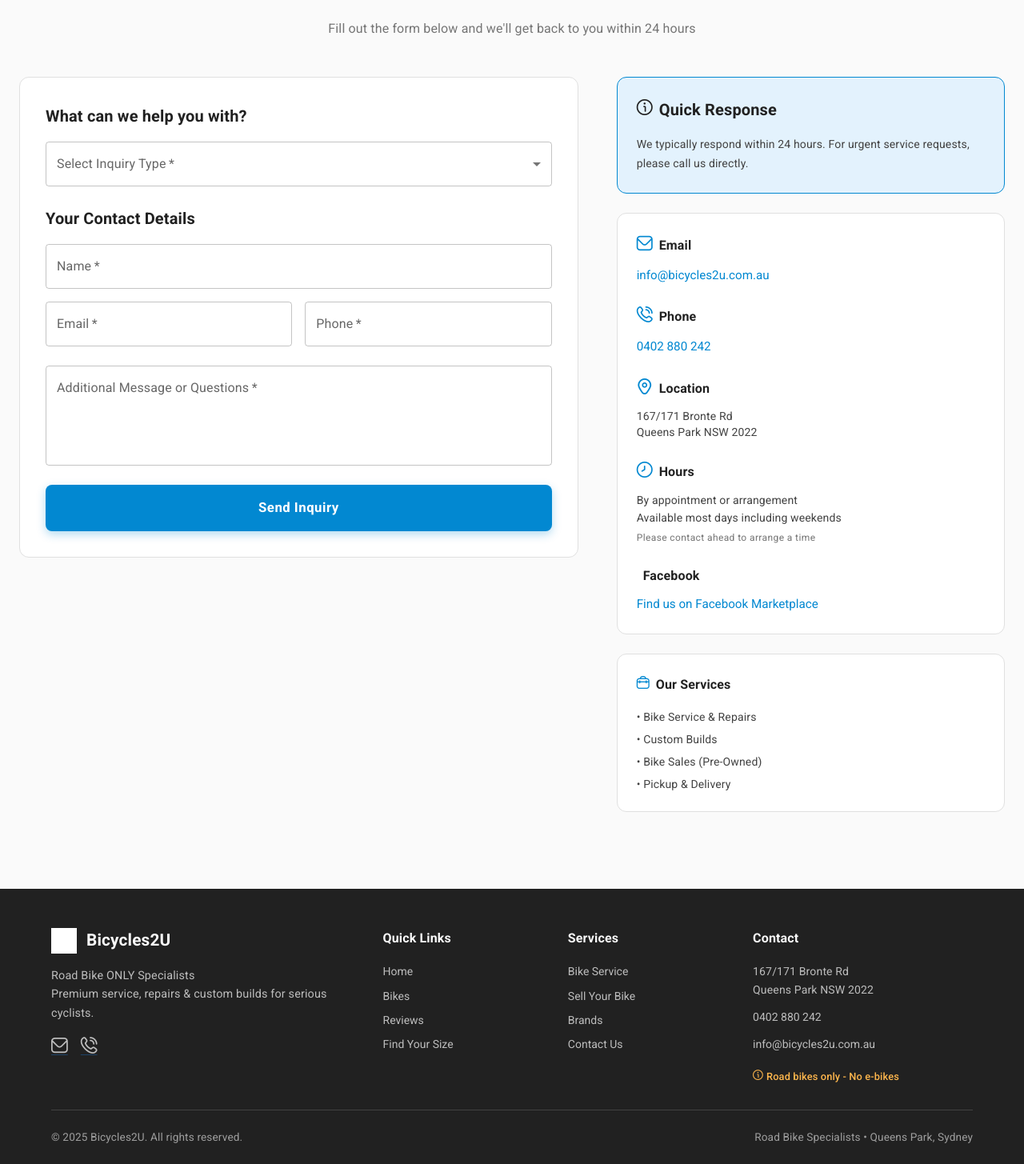
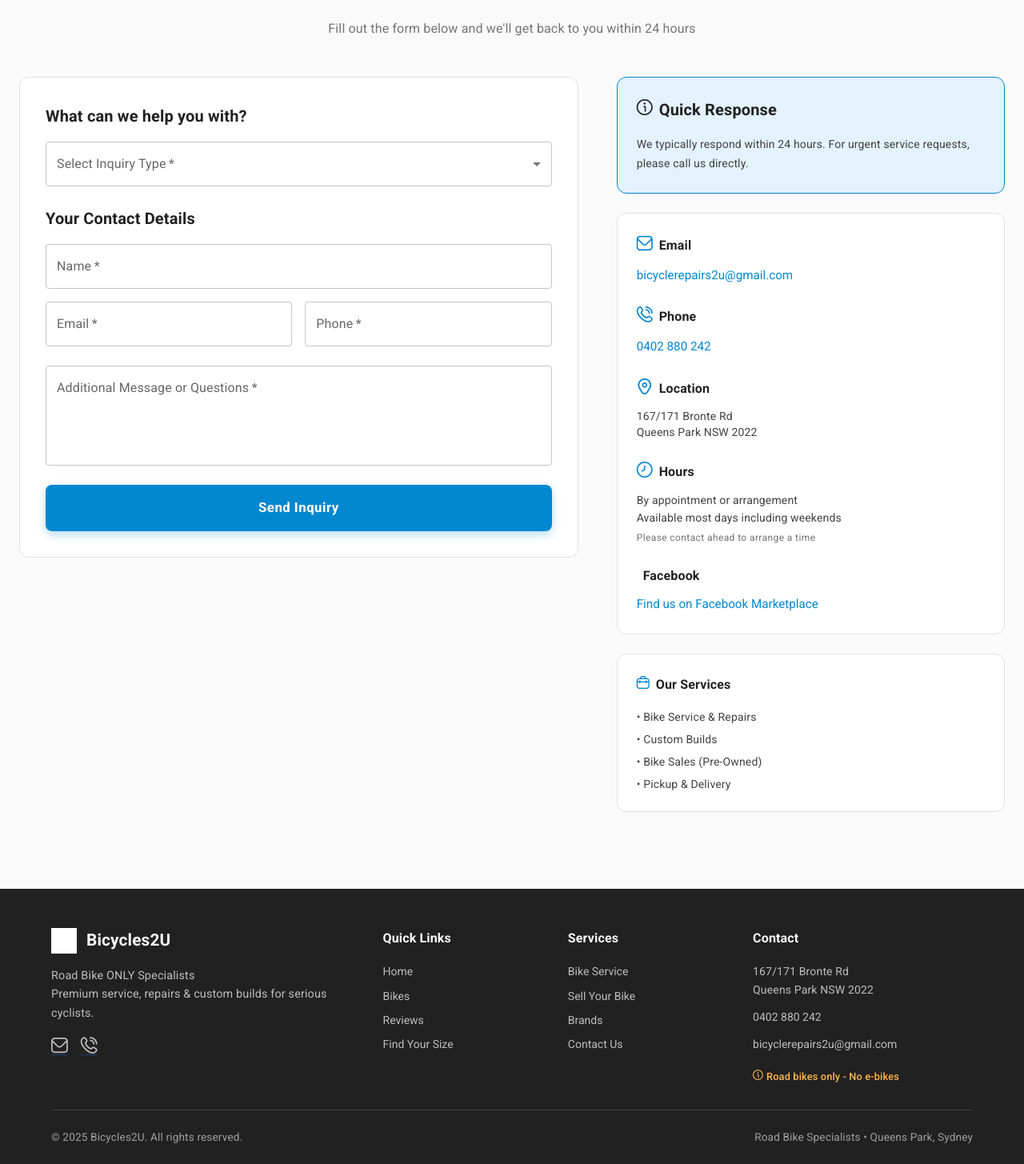
Before and after one commit to bicyclerepairs2u-create/bycicles2u-website, a Next.js app: page / in a window 1280 px wide. Shown: the part 5173-6628 px from the top of the page at 80% size. Built offline with nearby package versions, Linux system fonts and the light colour scheme; some icons are missing.

Commit message:
fix: email correction

```diff
--- a/components/contact-section.tsx
+++ b/components/contact-section.tsx
@@ -65,7 +65,7 @@ ${formData.message}
     `.trim()
 
     // Open mailto link
-    const mailtoLink = `mailto:info@bicycles2u.com.au?subject=${encodeURIComponent(
+    const mailtoLink = `mailto:bicyclerepairs2u@gmail.com?subject=${encodeURIComponent(
       emailSubject
     )}&body=${encodeURIComponent(emailBody)}`
 
@@ -441,7 +441,7 @@ ${formData.message}
                       </Typography>
                     </Box>
                     <Link
-                      href="mailto:info@bicycles2u.com.au"
+                      href="mailto:bicyclerepairs2u@gmail.com"
                       sx={{
                         fontSize: "0.95rem",
                         color: "#0288d1",
@@ -451,7 +451,7 @@ ${formData.message}
                         },
                       }}
                     >
-                      info@bicycles2u.com.au
+                      bicyclerepairs2u@gmail.com
                     </Link>
                   </Box>
 
--- a/components/footer.tsx
+++ b/components/footer.tsx
@@ -67,7 +67,7 @@ export default function Footer() {
             </Typography>
             <Box sx={{ display: "flex", gap: 2, mt: 2 }}>
               <Link
-                href="mailto:info@bicycles2u.com.au"
+                href="mailto:bicyclerepairs2u@gmail.com"
                 sx={{
                   color: "#bdbdbd",
                   "&:hover": { color: "#0288d1" },
@@ -285,7 +285,7 @@ export default function Footer() {
                 0402 880 242
               </Link>
               <Link
-                href="mailto:info@bicycles2u.com.au"
+                href="mailto:bicyclerepairs2u@gmail.com"
                 sx={{
                   color: "#bdbdbd",
                   textDecoration: "none",
@@ -295,7 +295,7 @@ export default function Footer() {
                   },
                 }}
               >
-                info@bicycles2u.com.au
+                bicyclerepairs2u@gmail.com
               </Link>
               <Typography
                 variant="body2"
--- a/components/sell-bike-form.tsx
+++ b/components/sell-bike-form.tsx
@@ -139,7 +139,7 @@ Note: Image attachment included (${image?.name})
 
     // For now, we'll use mailto: which will open the user's email client
     // In production, you would send this to a backend API
-    const mailtoLink = `mailto:info@bicycles2u.com.au?subject=${encodeURIComponent(
+    const mailtoLink = `mailto:bicyclerepairs2u@gmail.com?subject=${encodeURIComponent(
       emailSubject
     )}&body=${encodeURIComponent(emailBody)}`
 
@@ -234,9 +234,6 @@ Note: Image attachment included (${image?.name})
               Submission Guidelines
             </Typography>
             <Stack spacing={1}>
-              <Typography variant="body2" sx={{ color: "#424242" }}>
-                • Minimum asking price: <strong>$1,000</strong>
-              </Typography>
               <Typography variant="body2" sx={{ color: "#424242" }}>
                 • High-quality photo of your bike is <strong>mandatory</strong>
               </Typography>
@@ -523,8 +520,8 @@ Note: Image attachment included (${image?.name})
           <Box sx={{ mt: 4, textAlign: "center" }}>
             <Typography variant="body2" sx={{ color: "#757575", mb: 1 }}>
               Questions? Contact us at{" "}
-              <Link href="mailto:info@bicycles2u.com.au" sx={{ color: "#0288d1" }}>
-                info@bicycles2u.com.au
+              <Link href="mailto:bicyclerepairs2u@gmail.com" sx={{ color: "#0288d1" }}>
+                bicyclerepairs2u@gmail.com
               </Link>
               {" or call "}
               <Link href="tel:+61402880242" sx={{ color: "#0288d1" }}>
--- a/components/services-section.tsx
+++ b/components/services-section.tsx
@@ -418,7 +418,7 @@ export default function ServicesSection() {
                 <Button
                   variant="contained"
                   size="large"
-                  href="mailto:info@bicycles2u.com.au?subject=Custom Build Inquiry"
+                  href="mailto:bicyclerepairs2u@gmail.com?subject=Custom Build Inquiry"
                   sx={{
                     backgroundColor: "#0288d1",
                     color: "#ffffff",
```
Also changed, not shown: 1 other file (tests, documents, lock files or other folders).
